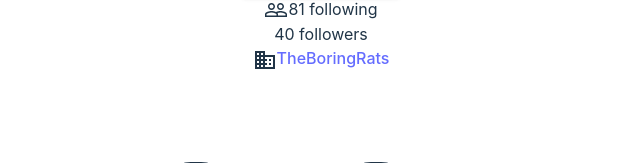
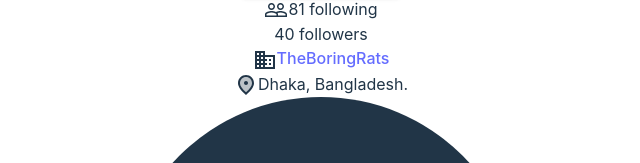
Before and after one commit to swadhinbiswas/Portfolio, a React (Vite) app: page / in a window 1280 px wide. Shown: the part 540-703 px from the top of the page, without its empty margins (319-959 px from the left). Built offline with nearby package versions, Linux system fonts and the light colour scheme.

Commit message:
update on sidebar

```diff
--- a/src/components/Sidebar.jsx
+++ b/src/components/Sidebar.jsx
@@ -1,12 +1,12 @@
-import React from 'react'
-import DownloadButton from './DownloadButton'
+import React from "react";
+import DownloadButton from "./DownloadButton";
 import PeopleOutlineIcon from "@mui/icons-material/PeopleOutline";
 import BusinessIcon from "@mui/icons-material/Business";
+import PlaceTwoToneIcon from '@mui/icons-material/PlaceTwoTone';
 
 const Sidebar = () => {
   return (
     <div className="bg-gray-900 text-white p-4 rounded-lg shadow-lg max-w-sm mx-auto sm:max-w-md md:max-w-lg lg:max-w-xl">
-
       <div className="flex items-center justify-center w-32 h-32 rounded-full mb-8 mx-auto">
         <div className="relative">
           <img
@@ -16,7 +16,10 @@ const Sidebar = () => {
           />
           <div className="absolute bottom-2 -right-5 flex items-center justify-center w-8 h-8 rounded-full bg-black group">
             <span className="text-red-500 text-xl">🦊</span>
-          <div className="absolute bottom-10 -right-2 invisible group-hover:visible bg-gray-800 text-white text-xs rounded-md p-1">
+            <div className="absolute -bottom-4 -right-20 invisible group-hover:visible align-top
+            	text-decoration-line: underline bg-gray-500
+               text-cyan-400 text-xs rounded-md font-bold
+               font-weight:800 p-1">
                KEEP CODING
             </div>
           </div>
@@ -35,14 +38,14 @@ const Sidebar = () => {
 
       <div className="flex justify-center mb-4">
         <DownloadButton />
-
       </div>
 
       <div className="mt-4">
         <div className="flex items-center mb-2">
           <div className="flex items-left mr-2">
             <PeopleOutlineIcon className="text-gray-400 mr-1" />
-          <span className="text-gray-400">81 following</span>
+            <span className="text-gray-1
+            00">81 following</span>
           </div>
 
           <div className="flex items-right">
@@ -62,15 +65,9 @@ const Sidebar = () => {
         </div>
 
         <div className="flex items-center mb-2">
-        <svg
-          xmlns="http://www.w3.org/2000/svg"
-          className="h-5 w-5 text-gray-400 mr-2"
-          viewBox="0 0 20 20"
-          fill="currentColor"
-        >
-          <path d="M5.5 13.5a1.5 1.5 0 01-1.5-1.5h-.5a1.5 1.5 0 01-1.5-1.5V6a1.5 1.5 0 011.5-1.5h.5a1.5 1.5 0 011.5 1.5v7.5a1.5 1.5 0 01-1.5 1.5h-.5zM14.5 13.5a1.5 1.5 0 01-1.5-1.5h-.5a1.5 1.5 0 01-1.5-1.5V6a1.5 1.5 0 011.5-1.5h.5a1.5 1.5 0 011.5 1.5v7.5a1.5 1.5 0 01-1.5 1.5h-.5zM10 16a1.5 1.5 0 11-3 0 1.5 1.5 0 013 0zm-4.5-5a1.5 1.5 0 11-3 0 1.5 1.5 0 013 0zm4.5 0a1.5 1.5 0 11-3 0 1.5 1.5 0 013 0z" />
-        </svg>
-        <span className="text-gray-400">Dhaka, Bangladesh.</span>
+          <PlaceTwoToneIcon className="text-gray-100 mr-2 " />
+
+          <span className="text-gray-100">Dhaka, Bangladesh.</span>
         </div>
 
         <div className="flex items-center mb-2">
```
Lines whose indentation alone changed are shown as unchanged.
